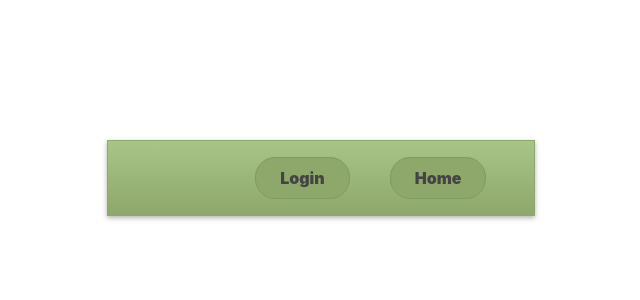
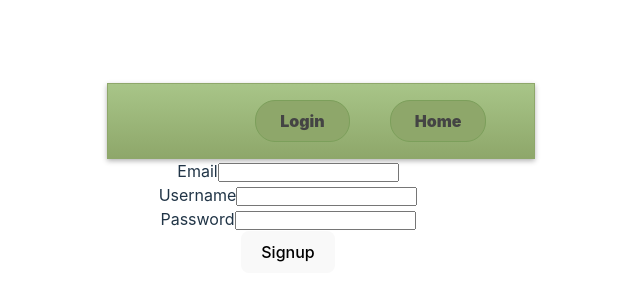
Before and after one commit to coolbluebison/p4Project, a React (Vite) app in the folder client/: page /signup in a window 1280 px wide. Before the commit this address had no page. Shown: the part 222-522 px from the top of the page, without its empty margins (352-992 px from the left). Built offline with nearby package versions, Linux system fonts and the light colour scheme; the HTML template or start-up script is replaced by a standard one.

Commit message:
10.19.2023 8:19pm with signup

```diff
--- a/client/package.json
+++ b/client/package.json
@@ -16,7 +16,8 @@
     "react": "^18.2.0",
     "react-dom": "^18.2.0",
     "react-router-dom": "^6.17.0",
-    "tailwind": "^4.0.0"
+    "tailwind": "^4.0.0",
+    "yup": "^1.3.2"
   },
   "devDependencies": {
     "@types/react": "^18.2.15",
--- a/client/src/App.jsx
+++ b/client/src/App.jsx
@@ -18,6 +18,7 @@ import ChoiceMenu from './components/ChoiceMenu'
 import Banner from './components/Banner'
 import HomeContainer from './components/HomeContainer'
 import Login from './components/Login'
+import Signup from './components/Signup'
 
 
 
@@ -41,6 +42,7 @@ function App() {
         <Route path="" element={<HomeContainer />}/>
 
         <Route path="login" element={<Login />}/>
+        <Route path="signup" element={<Signup />}/>
 
 
         <Route path="banner" element={<Banner />}/>
--- /dev/null
+++ b/client/src/components/UserContext.jsx
@@ -0,0 +1,5 @@
+import { createContext } from 'react';
+
+const UserContext = createContext();
+
+export default UserContext;
```
Also changed, not shown: 1 other file (tests, documents, lock files or other folders).
